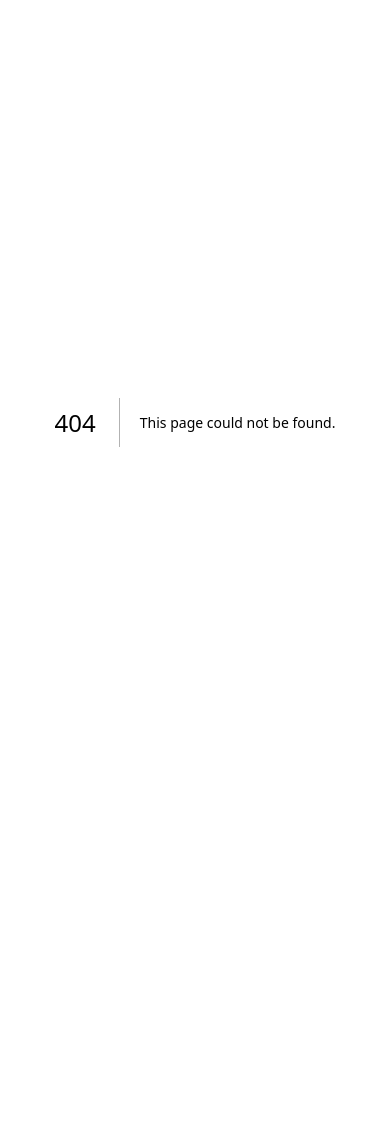
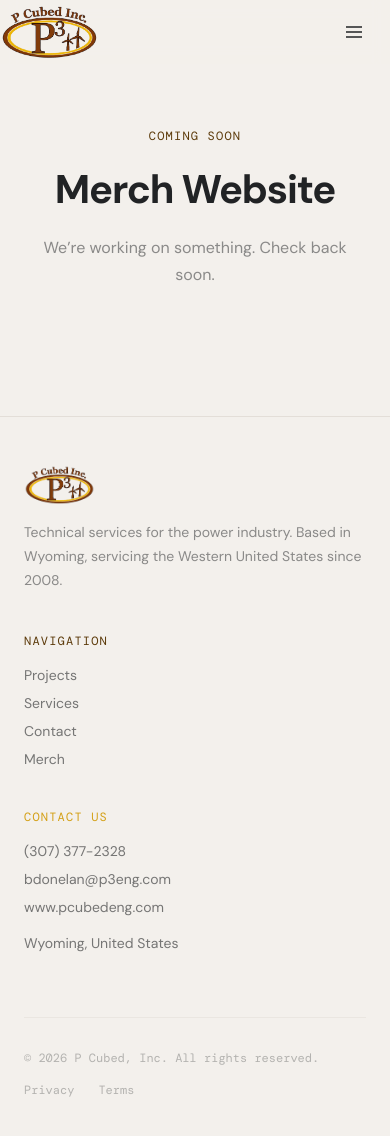
Before and after one commit to NolanBerg/pcubedeng, a Next.js app: page /merch in a window 390 px wide. Before the commit this address had no page. Shown: the top 1136 px of the page. Before the commit the page ends 844 px from the top, so only its background shows below. Built offline with nearby package versions, Linux system fonts and the light colour scheme.

Commit message:
fix href to social media links, email and phone in footer

```diff
--- /dev/null
+++ b/app/merch/page.jsx
@@ -0,0 +1,31 @@
+'use client';
+
+import React from 'react';
+import Navbar from '../../src/components/Navbar';
+import Footer from '../../src/components/Footer';
+
+export default function MerchPage() {
+  return (
+    <div className="min-h-screen bg-cream flex flex-col">
+      <Navbar isLoading={false} />
+
+      <main className="flex-1 flex items-center justify-center px-6 md:px-10 lg:px-16">
+        <div className="max-w-[1600px] mx-auto w-full text-center py-32">
+          <p className="font-mono text-xs uppercase tracking-widest text-brand-brown mb-6">
+            Coming Soon
+          </p>
+          <h1
+            className="text-[clamp(2.5rem,6vw,6rem)] leading-[1.05] font-bold tracking-[-0.03em] text-grey mb-6"
+          >
+            Merch Website
+          </h1>
+          <p className="text-base leading-[1.7] text-grey/50 max-w-sm mx-auto">
+            We&rsquo;re working on something. Check back soon.
+          </p>
+        </div>
+      </main>
+
+      <Footer />
+    </div>
+  );
+}
--- a/src/components/Footer.jsx
+++ b/src/components/Footer.jsx
@@ -5,13 +5,23 @@ import { useRouter, usePathname } from 'next/navigation';
 const navLinks = [
   { hash: '#projects', label: 'Projects' },
   { hash: '#services-detail', label: 'Services' },
-  { hash: '#careers', label: 'Careers' },
   { hash: '#contact', label: 'Contact' },
+  { href: '/merch', label: 'Merch' },
 ];
 
-function FooterNavLink({ hash, label }) {
+function FooterNavLink({ hash, href, label }) {
   const router = useRouter();
   const pathname = usePathname();
+
+  const className = 'text-sm text-grey/60 hover:text-grey cursor-pointer transition-colors duration-200';
+
+  if (href) {
+    return (
+      <Link href={href} className={className}>
+        {label}
+      </Link>
+    );
+  }
 
   const handleClick = (e) => {
     e.preventDefault();
@@ -28,7 +38,7 @@ function FooterNavLink({ hash, label }) {
     <a
       href={`/${hash}`}
       onClick={handleClick}
-      className="text-sm text-grey/60 hover:text-grey cursor-pointer transition-colors duration-200"
+      className={className}
     >
       {label}
     </a>
@@ -36,8 +46,9 @@ function FooterNavLink({ hash, label }) {
 }
 
 const contactLinks = [
-  { href: 'mailto:info@pcubedeng.com', label: 'info@pcubedeng.com' },
-  { href: 'https://www.pcubedeng.com', label: 'pcubedeng.com' },
+  { href: 'tel:+13073772328',           label: '(307) 377-2328'     },
+  { href: 'mailto:bdonelan@p3eng.com',  label: 'bdonelan@p3eng.com' },
+  { href: 'https://www.pcubedeng.com',  label: 'www.pcubedeng.com'  },
 ];
 
 export default function Footer() {
@@ -56,8 +67,8 @@ export default function Footer() {
           <div>
             <p className="font-mono text-xs text-brand-brown uppercase tracking-widest mb-4">Navigation</p>
             <div className="flex flex-col gap-2">
-              {navLinks.map(({ hash, label }) => (
-                <FooterNavLink key={label} hash={hash} label={label} />
+              {navLinks.map(({ hash, href, label }) => (
+                <FooterNavLink key={label} hash={hash} href={href} label={label} />
               ))}
             </div>
           </div>
--- a/src/components/Hero.jsx
+++ b/src/components/Hero.jsx
@@ -1,12 +1,11 @@
-import React from 'react';
 import { motion } from 'framer-motion';
 import { IconBrandFacebook, IconBrandInstagram, IconBrandLinkedin } from '@tabler/icons-react';
 import FadeUp from './FadeUp';
 
 const socialLinks = [
-  { href: '#', label: 'Facebook',  Icon: IconBrandFacebook  },
-  { href: '#', label: 'Instagram', Icon: IconBrandInstagram },
-  { href: '#', label: 'LinkedIn',  Icon: IconBrandLinkedin  },
+  { href: 'https://www.facebook.com/profile.php?id=61553395595330', label: 'Facebook',  Icon: IconBrandFacebook  },
+  { href: 'https://www.instagram.com/pcubedengineering/',           label: 'Instagram', Icon: IconBrandInstagram },
+  { href: 'https://www.linkedin.com/company/p-cubed-inc/',          label: 'LinkedIn',  Icon: IconBrandLinkedin  },
 ];
 
 export default function Hero() {
@@ -36,6 +35,8 @@ export default function Hero() {
           <motion.a
             key={label}
             href={href}
+            target="_blank"
+            rel="noopener noreferrer"
             aria-label={label}
             initial={{ opacity: 0, y: 16 }}
             animate={{ opacity: 1, y: 0 }}
--- a/src/components/Navbar.jsx
+++ b/src/components/Navbar.jsx
@@ -8,13 +8,25 @@ const premiumEase = [0.76, 0, 0.24, 1];
 const links = [
   { hash: '#projects', label: 'Projects' },
   { hash: '#services-detail', label: 'Services' },
-  { hash: '#careers', label: 'Careers' },
   { hash: '#contact', label: 'Contact' },
+  { href: '/merch', label: 'Merch' },
 ];
 
-function NavLink({ hash, label, atTop, onNavigate }) {
+function NavLink({ hash, href, label, atTop, onNavigate }) {
   const router = useRouter();
   const pathname = usePathname();
+
+  const className = `text-sm cursor-pointer font-medium transition-colors duration-300 ${
+    atTop ? 'text-white/80 hover:text-white' : 'text-grey/70 hover:text-grey'
+  }`;
+
+  if (href) {
+    return (
+      <Link href={href} className={className} onClick={onNavigate}>
+        {label}
+      </Link>
+    );
+  }
 
   const handleClick = (e) => {
     e.preventDefault();
@@ -32,9 +44,7 @@ function NavLink({ hash, label, atTop, onNavigate }) {
     <a
       href={`/${hash}`}
       onClick={handleClick}
-      className={`text-sm cursor-pointer font-medium transition-colors duration-300 ${
-        atTop ? 'text-white/80 hover:text-white' : 'text-grey/70 hover:text-grey'
-      }`}
+      className={className}
     >
       {label}
     </a>
@@ -102,8 +112,8 @@ export default function Navbar({ isLoading }) {
             }}
             transition={{ duration: 0.7, delay: 0.9, ease: premiumEase }}
           >
-            {links.map(({ hash, label }) => (
-              <NavLink key={label} hash={hash} label={label} atTop={atTop} />
+            {links.map(({ hash, href, label }) => (
+              <NavLink key={label} hash={hash} href={href} label={label} atTop={atTop} />
             ))}
           </motion.div>
 
@@ -146,19 +156,27 @@ export default function Navbar({ isLoading }) {
             transition={{ duration: 0.25, ease: premiumEase }}
           >
             <div className="flex flex-col justify-center flex-1 px-8 gap-8 pt-20">
-              {links.map(({ hash, label }, i) => (
+              {links.map(({ hash, href, label }, i) => (
                 <motion.div
                   key={label}
                   initial={{ opacity: 0, x: -16 }}
                   animate={{ opacity: 1, x: 0 }}
                   transition={{ duration: 0.25, delay: i * 0.06, ease: premiumEase }}
                 >
+                  {href ? (
+                    <Link
+                      href={href}
+                      onClick={() => setMenuOpen(false)}
+                      className="text-[clamp(2rem,8vw,3rem)] font-bold tracking-[-0.03em] text-grey cursor-pointer"
+                    >
+                      {label}
+                    </Link>
+                  ) : (
                     <a
                       href={`/${hash}`}
                       onClick={(e) => {
                         e.preventDefault();
                         setMenuOpen(false);
-                      const router_push = () => {
                         if (pathname === '/') {
                           setTimeout(() => {
                             const el = document.querySelector(hash);
@@ -168,13 +186,12 @@ export default function Navbar({ isLoading }) {
                           sessionStorage.setItem('scrollTarget', hash);
                           window.location.href = '/';
                         }
-                      };
-                      router_push();
                       }}
                       className="text-[clamp(2rem,8vw,3rem)] font-bold tracking-[-0.03em] text-grey cursor-pointer"
                     >
                       {label}
                     </a>
+                  )}
                 </motion.div>
               ))}
             </div>
```
Also changed, not shown: 1 other file (tests, documents, lock files or other folders). Lines whose indentation alone changed are shown as unchanged.
